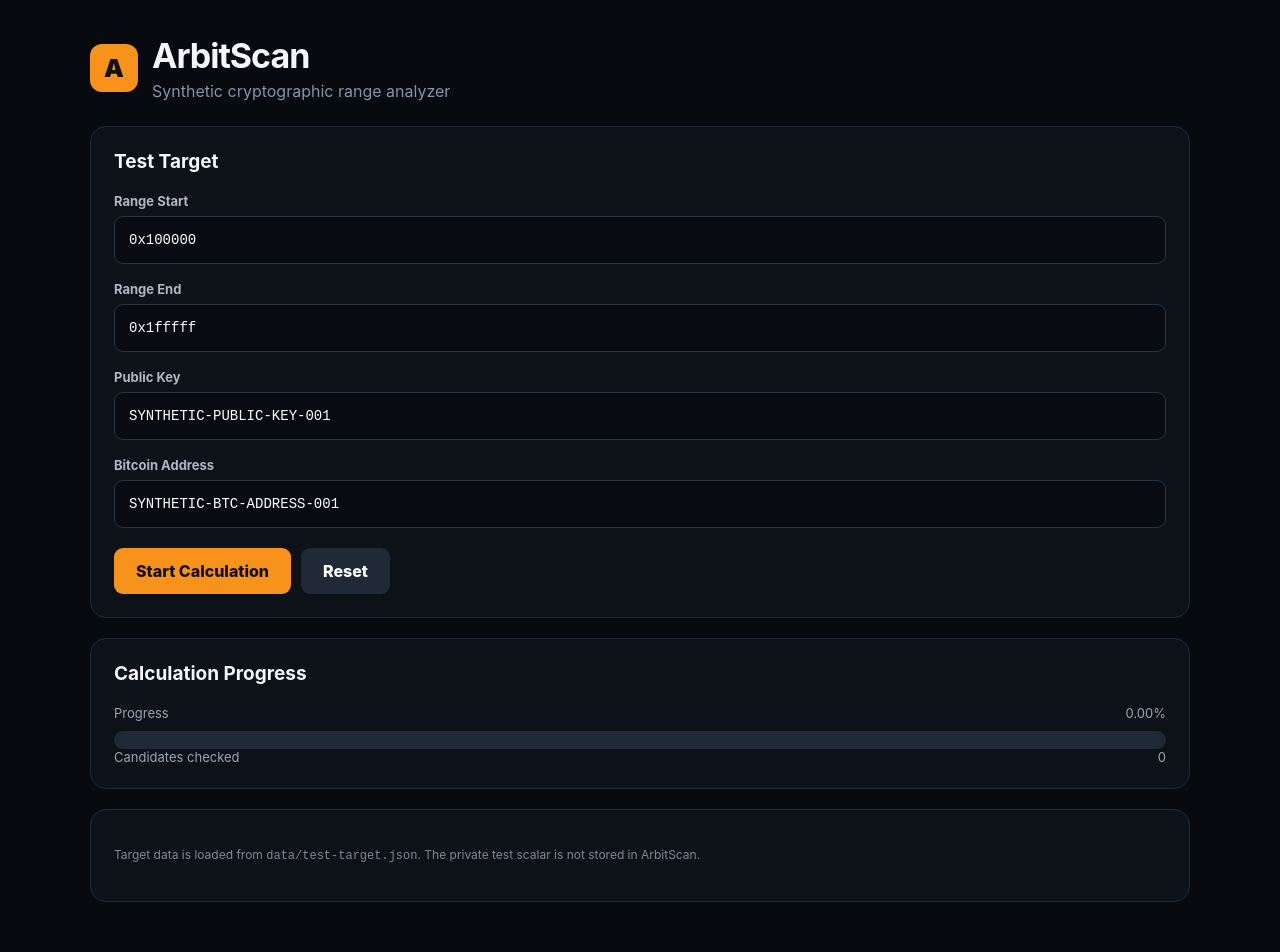
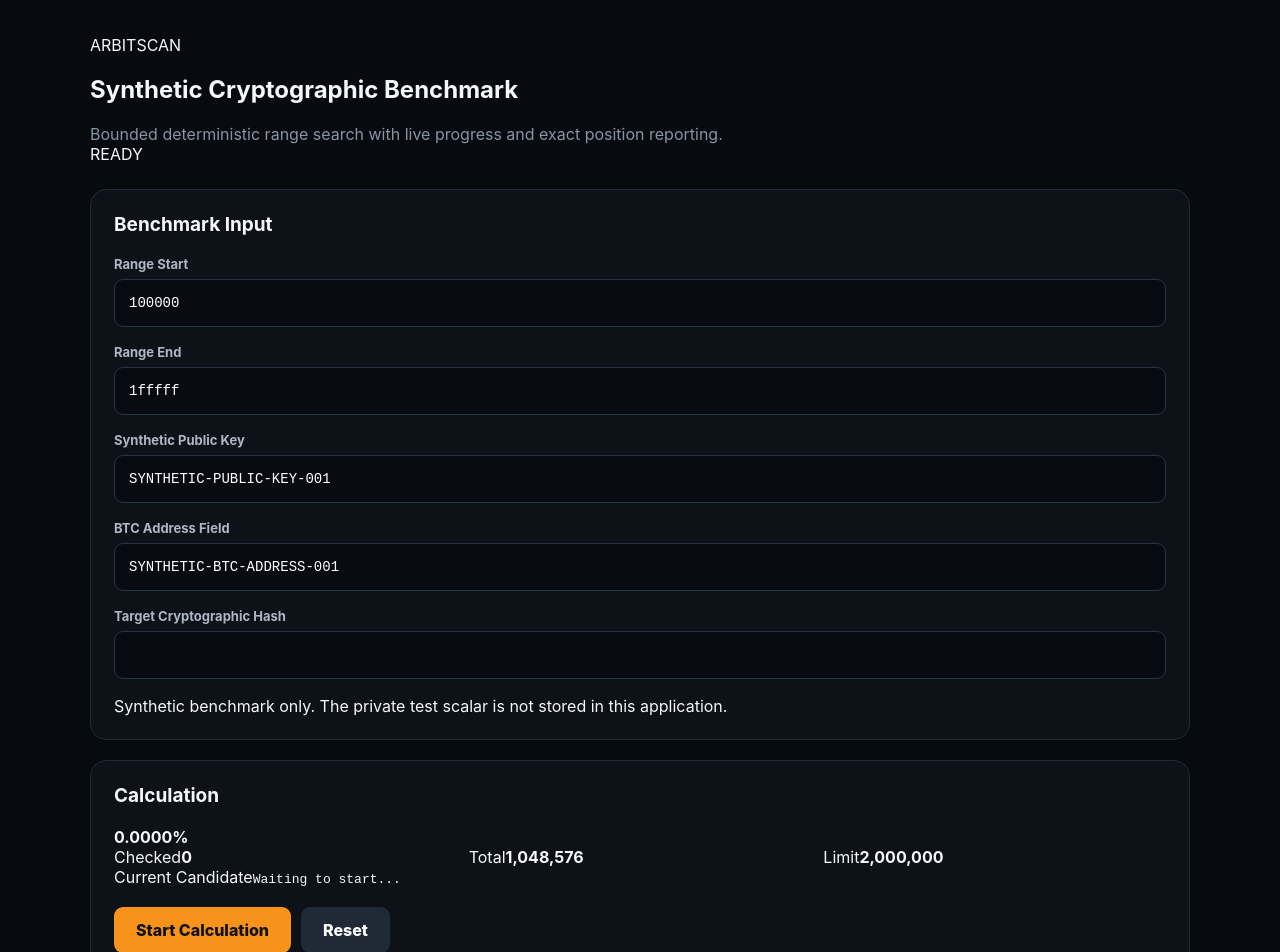
Before and after one commit to sam0406/arbitscan, a Next.js app: page / in a window 1280 px wide. Shown: the top 952 px of the page. Built offline with nearby package versions, Linux system fonts and the light colour scheme.

Commit message:
Refactor Home component and enhance state management

```diff
--- a/app/page.tsx
+++ b/app/page.tsx
@@ -1,214 +1,311 @@
 "use client";
 
-import { useState } from "react";
+import { useMemo, useState } from "react";
 import targetData from "@/data/test-target.json";
+import {
+  runBenchmark,
+  validateBenchmarkRange,
+  MAX_BENCHMARK_CANDIDATES
+} from "@/lib/benchmark";
+import { positionInRange } from "@/lib/position";
 
 type Status =
   | "idle"
   | "running"
-  | "complete"
+  | "found"
+  | "not-found"
+  | "stopped"
   | "error";
 
 export default function Home() {
   const [status, setStatus] =
     useState<Status>("idle");
 
-  const [progress, setProgress] =
-    useState(0);
-
-  const [checked, setChecked] =
-    useState(0);
-
+  const [progress, setProgress] = useState(0);
+  const [checked, setChecked] = useState(0);
   const [currentCandidate, setCurrentCandidate] =
     useState("");
 
-  const [error, setError] =
-    useState("");
+  const [result, setResult] = useState<{
+    candidate?: string;
+    candidateHash?: string;
+    offset?: string;
+    total?: string;
+    percentage?: string;
+    candidatesChecked?: number;
+    elapsedMs?: number;
+  }>({});
 
-  const start =
-    targetData.range.start;
+  const [error, setError] = useState("");
 
-  const end =
-    targetData.range.end;
+  const range = targetData.range;
+  const target = targetData.target;
 
-  const publicKey =
-    targetData.target.publicKey;
+  const rangeInfo = useMemo(() => {
+    try {
+      const info = validateBenchmarkRange(
+        range.start,
+        range.end
+      );
 
-  const btcAddress =
-    targetData.target.btcAddress;
+      return {
+        total: info.total.toString(),
+        valid: true
+      };
+    } catch {
+      return {
+        total: "0",
+        valid: false
+      };
+    }
+  }, []);
+
+  async function startCalculation() {
+    if (status === "running") {
+      return;
+    }
+
+    setStatus("running");
+    setProgress(0);
+    setChecked(0);
+    setCurrentCandidate("");
+    setResult({});
+    setError("");
+
+    try {
+      const response = await runBenchmark(
+        range.start,
+        range.end,
+        target.candidateHash,
+        (
+          checkedCount,
+          totalCount,
+          candidate
+        ) => {
+          setChecked(checkedCount);
+          setCurrentCandidate(candidate);
+
+          const percentage =
+            (checkedCount / totalCount) * 100;
+
+          setProgress(percentage);
+        }
+      );
+
+      setChecked(response.candidatesChecked);
+
+      if (!response.found || !response.candidate) {
+        setProgress(
+          response.candidatesChecked /
+            Number(rangeInfo.total) *
+            100
+        );
+
+        setStatus("not-found");
+
+        setResult({
+          candidatesChecked:
+            response.candidatesChecked,
+          elapsedMs: response.elapsedMs
+        });
+
+        return;
+      }
+
+      const position = positionInRange(
+        range.start,
+        range.end,
+        response.candidate
+      );
+
+      setProgress(100);
+      setCurrentCandidate(response.candidate);
+
+      setResult({
+        candidate: response.candidate,
+        candidateHash:
+          response.candidateHash,
+        offset: position.offset,
+        total: position.total,
+        percentage:
+          position.percentageFormatted,
+        candidatesChecked:
+          response.candidatesChecked,
+        elapsedMs:
+          response.elapsedMs
+      });
+
+      setStatus("found");
+    } catch (err) {
+      setStatus("error");
+
+      setError(
+        err instanceof Error
+          ? err.message
+          : "Unknown calculation error."
+      );
+    }
+  }
 
   function reset() {
     setStatus("idle");
     setProgress(0);
     setChecked(0);
     setCurrentCandidate("");
+    setResult({});
     setError("");
   }
 
-  async function startCalculation() {
-    reset();
-    setStatus("running");
-
-    try {
-      const startValue = BigInt(
-        `0x${start.replace(/^0x/i, "")}`
-      );
-
-      const endValue = BigInt(
-        `0x${end.replace(/^0x/i, "")}`
-      );
-
-      if (startValue > endValue) {
-        throw new Error(
-          "Range start is greater than range end."
-        );
-      }
-
-      const total =
-        endValue - startValue + 1n;
-
-      /*
-       * Safety limit for the synthetic benchmark.
-       *
-       * The actual cryptographic benchmark will operate
-       * against the separately generated synthetic target.
-       */
-      if (total > 100000n) {
-        throw new Error(
-          "Synthetic benchmark range cannot exceed 100,000 candidates."
-        );
-      }
-
-      /*
-       * This loop is the progress controller.
-       *
-       * The actual synthetic cryptographic calculation
-       * will be connected here.
-       */
-      for (
-        let i = 0n;
-        i < total;
-        i++
-      ) {
-        const candidate =
-          startValue + i;
-
-        setCurrentCandidate(
-          candidate.toString(16)
-        );
-
-        setChecked(
-          Number(i + 1n)
-        );
-
-        const percentage =
-          Number(
-            (i + 1n) * 10000n / total
-          ) / 100;
-
-        setProgress(
-          Math.min(100, percentage)
-        );
-
-        /*
-         * Yield to the browser so the progress bar
-         * remains responsive.
-         */
-        await new Promise(
-          resolve =>
-            setTimeout(resolve, 1)
-        );
-      }
-
-      setStatus("complete");
-
-    } catch (err) {
-      setStatus("error");
-
-      setError(
-        err instanceof Error
-          ? err.message
-          : "Calculation failed."
-      );
-    }
+  function formatNumber(value: number) {
+    return new Intl.NumberFormat(
+      "en-US"
+    ).format(value);
   }
 
   return (
     <main className="page">
-      <div className="container">
-
-        <header className="header">
-          <div className="brand">
-            <div className="logo">
-              A
+      <section className="container">
+        <div className="header">
+          <div>
+            <div className="eyebrow">
+              ARBITSCAN
             </div>
 
-            <div>
-              <h1 className="title">
-                ArbitScan
+            <h1>
+              Synthetic Cryptographic Benchmark
             </h1>
 
             <p className="subtitle">
-                Synthetic cryptographic range analyzer
+              Bounded deterministic range search
+              with live progress and exact
+              position reporting.
             </p>
           </div>
+
+          <div
+            className={`status status-${status}`}
+          >
+            {status === "idle" && "READY"}
+            {status === "running" && "RUNNING"}
+            {status === "found" && "MATCH FOUND"}
+            {status === "not-found" &&
+              "NO MATCH"}
+            {status === "stopped" &&
+              "STOPPED"}
+            {status === "error" && "ERROR"}
           </div>
-        </header>
+        </div>
 
         <section className="card">
+          <h2>Benchmark Input</h2>
 
-          <h2>
-            Test Target
-          </h2>
-
+          <div className="grid">
             <div className="field">
-            <label>
-              Range Start
-            </label>
-
+              <label>Range Start</label>
               <input
-              value={`0x${start}`}
+                value={range.start}
                 readOnly
               />
             </div>
 
             <div className="field">
-            <label>
-              Range End
-            </label>
+              <label>Range End</label>
+              <input
+                value={range.end}
+                readOnly
+              />
+            </div>
+          </div>
 
+          <div className="field">
+            <label>Synthetic Public Key</label>
             <input
-              value={`0x${end}`}
+              value={target.publicKey}
               readOnly
             />
           </div>
 
           <div className="field">
-            <label>
-              Public Key
-            </label>
-
+            <label>BTC Address Field</label>
             <input
-              value={publicKey}
+              value={target.btcAddress}
               readOnly
-              spellCheck={false}
             />
           </div>
 
           <div className="field">
-            <label>
-              Bitcoin Address
-            </label>
-
+            <label>Target Cryptographic Hash</label>
             <input
-              value={btcAddress}
+              value={target.candidateHash}
               readOnly
-              spellCheck={false}
             />
           </div>
 
+          <div className="notice">
+            Synthetic benchmark only. The
+            private test scalar is not stored
+            in this application.
+          </div>
+        </section>
+
+        <section className="card">
+          <div className="progress-header">
+            <h2>Calculation</h2>
+
+            <strong>
+              {progress.toFixed(4)}%
+            </strong>
+          </div>
+
+          <div className="progress-track">
+            <div
+              className="progress-bar"
+              style={{
+                width: `${Math.min(
+                  progress,
+                  100
+                )}%`
+              }}
+            />
+          </div>
+
+          <div className="stats">
+            <div>
+              <span>Checked</span>
+              <strong>
+                {formatNumber(checked)}
+              </strong>
+            </div>
+
+            <div>
+              <span>Total</span>
+              <strong>
+                {formatNumber(
+                  Number(rangeInfo.total)
+                )}
+              </strong>
+            </div>
+
+            <div>
+              <span>Limit</span>
+              <strong>
+                {formatNumber(
+                  MAX_BENCHMARK_CANDIDATES
+                )}
+              </strong>
+            </div>
+          </div>
+
+          <div className="candidate">
+            <span>Current Candidate</span>
+
+            <code>
+              {currentCandidate ||
+                "Waiting to start..."}
+            </code>
+          </div>
+
           <div className="actions">
-
             <button
               onClick={startCalculation}
               disabled={
@@ -229,134 +326,91 @@ export default function Home() {
             >
               Reset
             </button>
+          </div>
+        </section>
 
+        {status === "found" && (
+          <section className="card result-card">
+            <h2>Match Found</h2>
+
+            <div className="result-grid">
+              <div>
+                <span>Discovered Candidate</span>
+                <code>
+                  {result.candidate}
+                </code>
               </div>
 
-          {error && (
-            <div className="error">
-              {error}
-            </div>
-          )}
-
-        </section>
-
-        <section className="card">
-
-          <h2>
-            Calculation Progress
-          </h2>
-
-          <div className="progressBox">
-
-            <div className="progressHeader">
-              <span>
-                Progress
-              </span>
-
-              <span>
-                {progress.toFixed(2)}%
-              </span>
+              <div>
+                <span>Candidate Hash</span>
+                <code>
+                  {result.candidateHash}
+                </code>
               </div>
 
-            <div className="progressTrack">
-              <div
-                className="progressBar"
-                style={{
-                  width:
-                    `${progress}%`
-                }}
-              />
+              <div>
+                <span>Offset From Start</span>
+                <strong>
+                  {result.offset}
+                </strong>
               </div>
 
-            <div className="progressHeader">
-              <span>
-                Candidates checked
-              </span>
-
-              <span>
-                {checked.toLocaleString()}
-              </span>
+              <div>
+                <span>Total Range</span>
+                <strong>
+                  {result.total}
+                </strong>
               </div>
 
-            {currentCandidate && (
-              <div className="current">
-                Current candidate:
-                {" "}
-                0x{currentCandidate}
-              </div>
-            )}
-
+              <div>
+                <span>Position</span>
+                <strong>
+                  {result.percentage}
+                </strong>
               </div>
 
-        </section>
-
-        {status === "complete" && (
-          <section className="card result">
-
-            <h2>
-              Calculation Complete
-            </h2>
-
-            <p className="note">
-              The bounded synthetic calculation has
-              completed. The cryptographic match result
-              will be displayed here once the synthetic
-              target-search engine is connected.
-            </p>
-
-            <div className="stats">
-
-              <div className="stat">
-                <div className="statLabel">
-                  Range Start
+              <div>
+                <span>Candidates Checked</span>
+                <strong>
+                  {formatNumber(
+                    result.candidatesChecked ||
+                      0
+                  )}
+                </strong>
               </div>
 
-                <div className="statValue">
-                  0x{start}
+              <div>
+                <span>Elapsed</span>
+                <strong>
+                  {(
+                    (result.elapsedMs || 0) /
+                    1000
+                  ).toFixed(3)}
+                  s
+                </strong>
               </div>
             </div>
-
-              <div className="stat">
-                <div className="statLabel">
-                  Range End
-                </div>
-
-                <div className="statValue">
-                  0x{end}
-                </div>
-              </div>
-
-              <div className="stat">
-                <div className="statLabel">
-                  Candidates
-                </div>
-
-                <div className="statValue">
-                  {checked.toLocaleString()}
-                </div>
-              </div>
-
-            </div>
-
           </section>
         )}
 
+        {status === "not-found" && (
           <section className="card">
+            <h2>No Match</h2>
+            <p>
+              The supplied target was not found
+              within the configured benchmark
+              range.
+            </p>
+          </section>
+        )}
 
-          <p className="note">
-            Target data is loaded from
-            {" "}
-            <code>
-              data/test-target.json
-            </code>
-            .
-            The private test scalar is not stored in
-            ArbitScan.
-          </p>
-
+        {status === "error" && (
+          <section className="card error-card">
+            <h2>Calculation Error</h2>
+            <p>{error}</p>
           </section>
-
-      </div>
+        )}
+      </section>
     </main>
   );
 }
```
Lines whose indentation alone changed are shown as unchanged.
